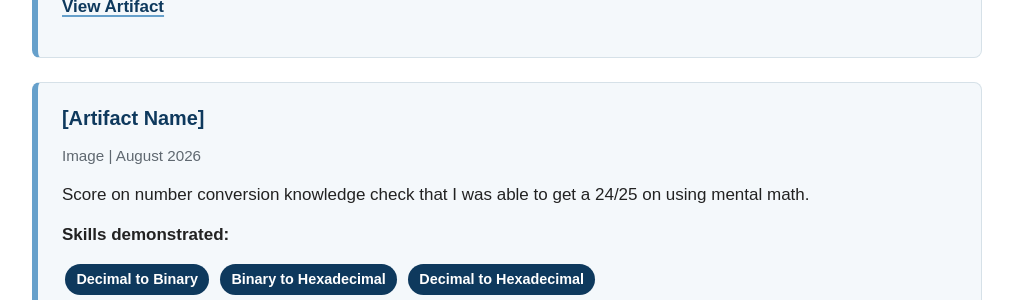
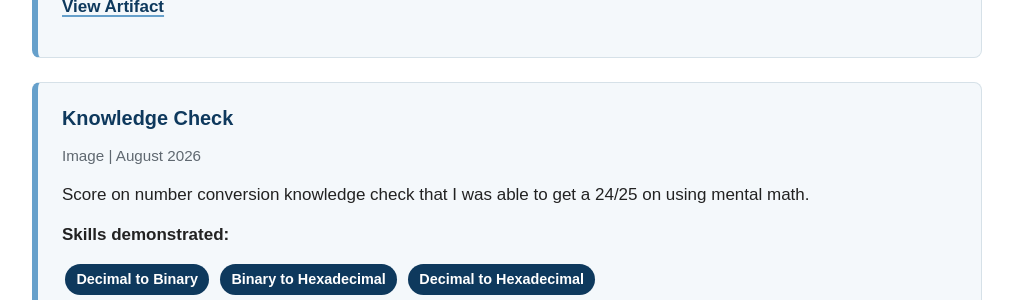
Before and after one commit to CarterzCode/Apex-Portfolio, a Jekyll site: the page built from artifacts.md, in a window 1280 px wide and 900 px high, scrolled down 514 px. Shown: the part 153-453 px from the top of the window, without its empty margins (133-1146 px from the left). Built offline with Jekyll 4.4.1, drawn with Linux system fonts in a browser that asks for light colours.

Commit message:
Fix Artifact changes and fill it out more

```diff
--- a/artifacts.md
+++ b/artifacts.md
@@ -31,7 +31,7 @@ Workstation for my computer science class. Set up by and inventoried by me.
 
 <div class="artifact-card" markdown="1">
 
-### [Artifact Name]
+### Knowledge Check
 <p class="artifact-meta">Image | August 2026</p>
 
 Score on number conversion knowledge check that I was able to get a 24/25 on using mental math.
@@ -42,7 +42,7 @@ Score on number conversion knowledge check that I was able to get a 24/25 on usi
 <span class="skill-tag">Binary to Hexadecimal</span>
 <span class="skill-tag">Decimal to Hexadecimal</span>
 
-[View Artifact](artifacts/"Number Conversion"/)
+[View Artifact](artifacts/Number Conversion)
 
 </div>
 
```
